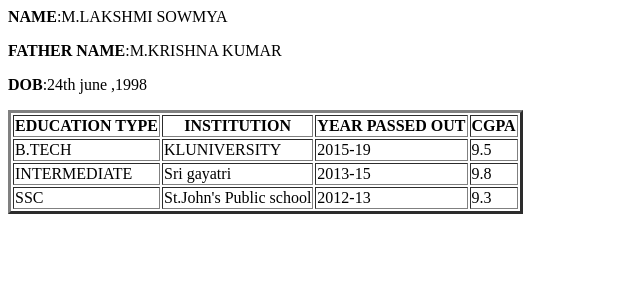
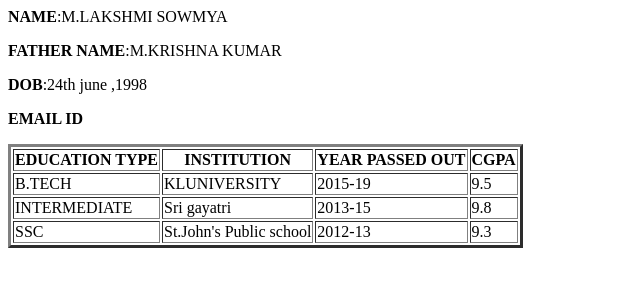
Before and after one commit to lakshmisowmyamaturi/lakshmisowmyamaturi.github.io, a plain HTML site: page my resume.html in a window 1280 px wide. Shown: the whole page, without its empty margins (0-640 px from the left). Drawn offline with Linux system fonts and the light colour scheme.

Commit message:
Update my resume.html

```diff
--- a/my resume.html
+++ b/my resume.html
@@ -32,8 +32,7 @@
 <td>St.John's Public school</td>
 <td>2012-13</td>
 <td>9.3</td>
-
-
+     <p><b>EMAIL ID</b> <blockquote cite="lakshmisowmyamaturi@gmail.com">  </p>
 
 
 
```
